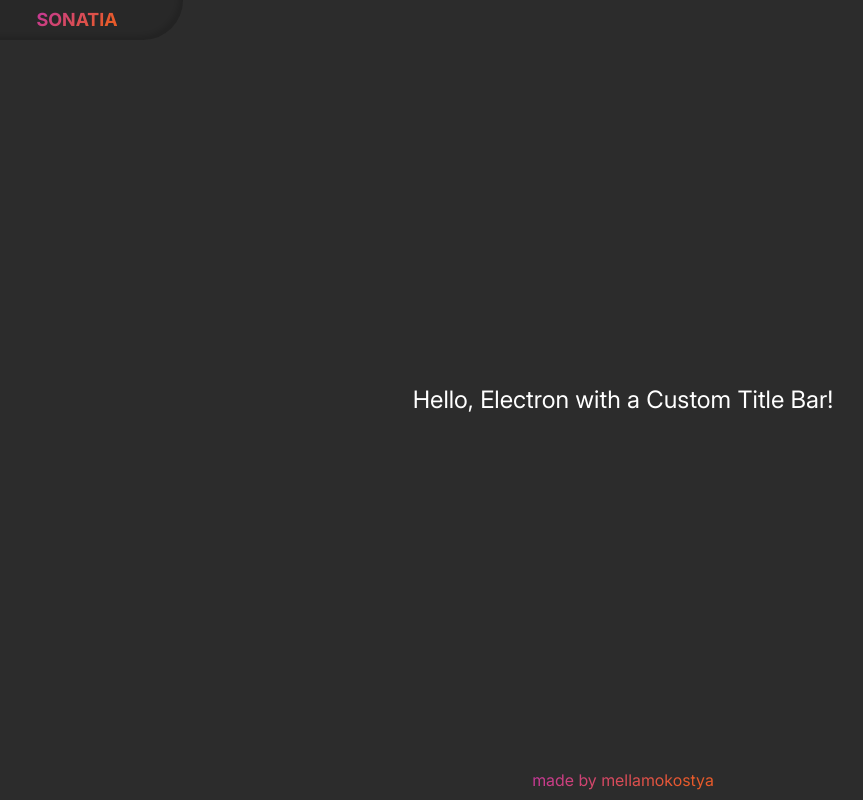
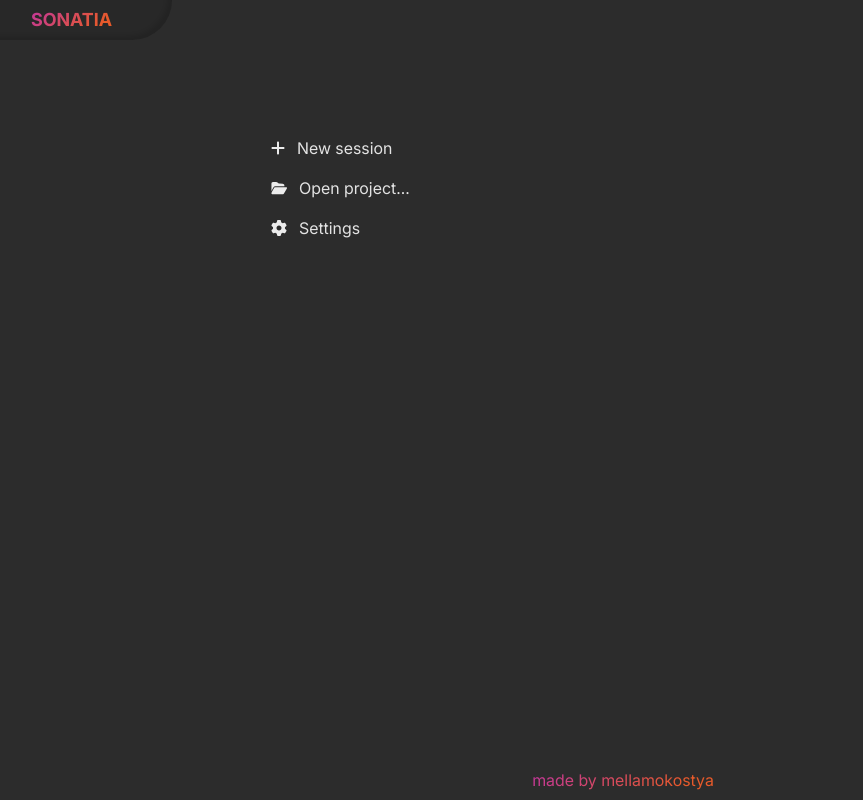
Before and after one commit to rayjackson13/sonatia-js, a React (Vite) app: page / in a window 1280 px wide. Shown: the whole page, without its empty margins (17-880 px from the left). Built offline with nearby package versions, Linux system fonts and the light colour scheme.

Commit message:
Added main page buttons.

```diff
--- a/package.json
+++ b/package.json
@@ -13,7 +13,8 @@
   },
   "dependencies": {
     "react": "^19.1.0",
-    "react-dom": "^19.1.0"
+    "react-dom": "^19.1.0",
+    "react-router": "^7.6.2"
   },
   "devDependencies": {
     "@eslint/js": "^9.25.0",
--- a/src/App.tsx
+++ b/src/App.tsx
@@ -1,19 +1,11 @@
 import { type FC } from 'react'
-import { TitleBar } from 'components/TitleBar'
-import { Footer } from 'components/Footer'
+import { RouterProvider } from 'react-router'
+import { Router } from './pages/router'
 
 export const App: FC = () => {
   return (
     <div className="w-screen h-screen flex flex-col bg-bg">
-      {/* Custom Title Bar */}
-      <TitleBar />
-
-      {/* App Content */}
-      <div className="flex flex-grow justify-center items-center text-white">
-        <h1 className="text-2xl">Hello, Electron with a Custom Title Bar!</h1>
-      </div>
-
-      <Footer />
+        <RouterProvider router={Router} />
     </div>
   )
 }
--- /dev/null
+++ b/src/components/Layout/index.tsx
@@ -0,0 +1,18 @@
+import { Footer } from 'components/Footer'
+import { TitleBar } from 'components/TitleBar'
+import type { FC } from 'react'
+import { Outlet } from 'react-router'
+
+export const Layout: FC = () => {
+  return (
+    <>
+      <TitleBar />
+
+      <div className="flex flex-grow justify-center">
+        <Outlet />
+      </div>
+
+      <Footer />
+    </>
+  )
+}
--- a/src/components/TitleBar/index.tsx
+++ b/src/components/TitleBar/index.tsx
@@ -1,9 +1,45 @@
-import type { FC } from 'react'
+import { useCallback, useMemo, type FC } from 'react'
+import { useLocation, useNavigate } from 'react-router'
 
-export const TitleBar: FC = () => (
-  <div id="title-bar" className="flex justify-between items-center text-white select-none h-10">
-    <div className="inner-shadow flex h-full items-center justify-center pl-12 pr-15 rounded-br-[40px] bg-bg-deeper w-50">
-      <span className="text-lg uppercase text-gradient font-bold">Sonatia</span>
+import BackArrowIcon from 'assets/svg/back-arrow.svg?react'
+import { PAGES } from 'constants/pages'
+
+export const TitleBar: FC = () => {
+  const navigate = useNavigate()
+  const location = useLocation()
+
+  const isHomePage = useMemo(() => location.pathname === PAGES.home.path, [location.pathname])
+
+  console.log(
+    Object.values(PAGES),
+    location.pathname,
+    Object.values(PAGES).find((page) => page.path === location.pathname)
+  )
+
+  const pageTitle: string = useMemo(
+    () => Object.values(PAGES).find((page) => page.path === location.pathname)?.title ?? '',
+    [location.pathname]
+  )
+
+  const goBack = useCallback((): unknown => navigate(-1), [navigate])
+
+  return (
+    <div id="title-bar" className="flex items-center text-white select-none h-10">
+      <div className="inner-shadow flex h-full items-center justify-center pl-12 pr-15 rounded-br-[40px] bg-bg-deeper w-50">
+        <span className="text-lg uppercase text-gradient font-bold">Sonatia</span>
+      </div>
+
+      <div className="flex w-full justify-center">
+        <div className="container flex justify-center align-center relative mr-50">
+          {!isHomePage && (
+            <button className="absolute left-12 w-20 no-drag px-2 h-full gap-1 text-font-grey" onClick={goBack}>
+              <BackArrowIcon /> Back
+            </button>
+          )}
+
+          <p>{pageTitle}</p>
+        </div>
+      </div>
     </div>
-  </div>
-)
+  )
+}
--- /dev/null
+++ b/src/constants/pages.ts
@@ -0,0 +1,15 @@
+type PagePath = {
+  path: string
+  title: string
+}
+
+export const PAGES: { [x: string]: PagePath } = {
+  home: {
+    path: '/',
+    title: '',
+  },
+  settings: {
+    path: '/settings',
+    title: 'Settings',
+  },
+} as const
--- a/src/index.css
+++ b/src/index.css
@@ -23,6 +23,11 @@
   --color-grey-selected: #424242;
   --color-orange: #E75A2A;
   --color-violet: #C2369F;
+}
+
+@utility container {
+  max-width: 800px;
+  padding-inline: 48px;
 }
 
 :root {
@@ -81,3 +86,11 @@ body {
   -webkit-background-clip: text;
   -webkit-text-fill-color: transparent;
 }
+
+.no-drag {
+  -webkit-app-region: no-drag;
+}
+
+button {
+  @apply flex items-center hover:opacity-70 active:opacity-50 cursor-pointer transition-all;
+}
--- /dev/null
+++ b/src/pages/home/index.tsx
@@ -0,0 +1,36 @@
+import { PAGES } from 'constants/pages'
+import type { FC } from 'react'
+import { useNavigate } from 'react-router'
+
+import NewFileIcon from 'assets/svg/plus.svg?react'
+import OpenFileIcon from 'assets/svg/folder-open.svg?react'
+import SettingsIcon from 'assets/svg/gear.svg?react'
+
+const { settings } = PAGES
+
+export const HomePage: FC = () => {
+  const navigate = useNavigate()
+
+  const openSettings = (): void => {
+    navigate(settings.path)
+  }
+
+  return (
+    <div className="container py-24 flex flex-col">
+      <div className="gap-4 flex flex-col">
+        <button className="w-full gap-3 h-6" onClick={openSettings}>
+          <NewFileIcon />
+          New session
+        </button>
+        <button className="w-full gap-3 h-6" onClick={openSettings}>
+          <OpenFileIcon />
+          Open project...
+        </button>
+        <button className="w-full gap-3 h-6" onClick={openSettings}>
+          <SettingsIcon />
+          Settings
+        </button>
+      </div>
+    </div>
+  )
+}
--- /dev/null
+++ b/src/pages/router.tsx
@@ -0,0 +1,24 @@
+import { createBrowserRouter } from 'react-router'
+import { HomePage } from './home'
+import { SettingsPage } from './settings'
+import { Layout } from 'components/Layout'
+import { PAGES } from '../constants/pages'
+
+const { home, settings } = PAGES
+
+export const Router = createBrowserRouter([
+  {
+    path: '/',
+    element: <Layout />,
+    children: [
+      {
+        path: home.path,
+        Component: HomePage,
+      },
+      {
+        path: settings.path,
+        Component: SettingsPage,
+      },
+    ],
+  },
+])
--- /dev/null
+++ b/src/pages/settings/index.tsx
@@ -0,0 +1,3 @@
+import type { FC } from 'react'
+
+export const SettingsPage: FC = () => <div>This is settings page.</div>
--- a/tsconfig.app.json
+++ b/tsconfig.app.json
@@ -24,7 +24,8 @@
     "noUncheckedSideEffectImports": true,
     "paths": {
       "assets/*": ["./src/assets/*"],
-      "components/*": ["./src/components/*"]
+      "components/*": ["./src/components/*"],
+      "constants/*": ["./src/constants/*"]
     },
 
   },
--- a/vite.config.ts
+++ b/vite.config.ts
@@ -11,6 +11,7 @@ export default defineConfig({
     alias: {
       assets: path.resolve(__dirname, './src/assets'),
       components: path.resolve(__dirname, './src/components'),
+      constants: path.resolve(__dirname, './src/constants'),
     },
   },
 })
```
Also changed, not shown: 1 other file (tests, documents, lock files or other folders).
